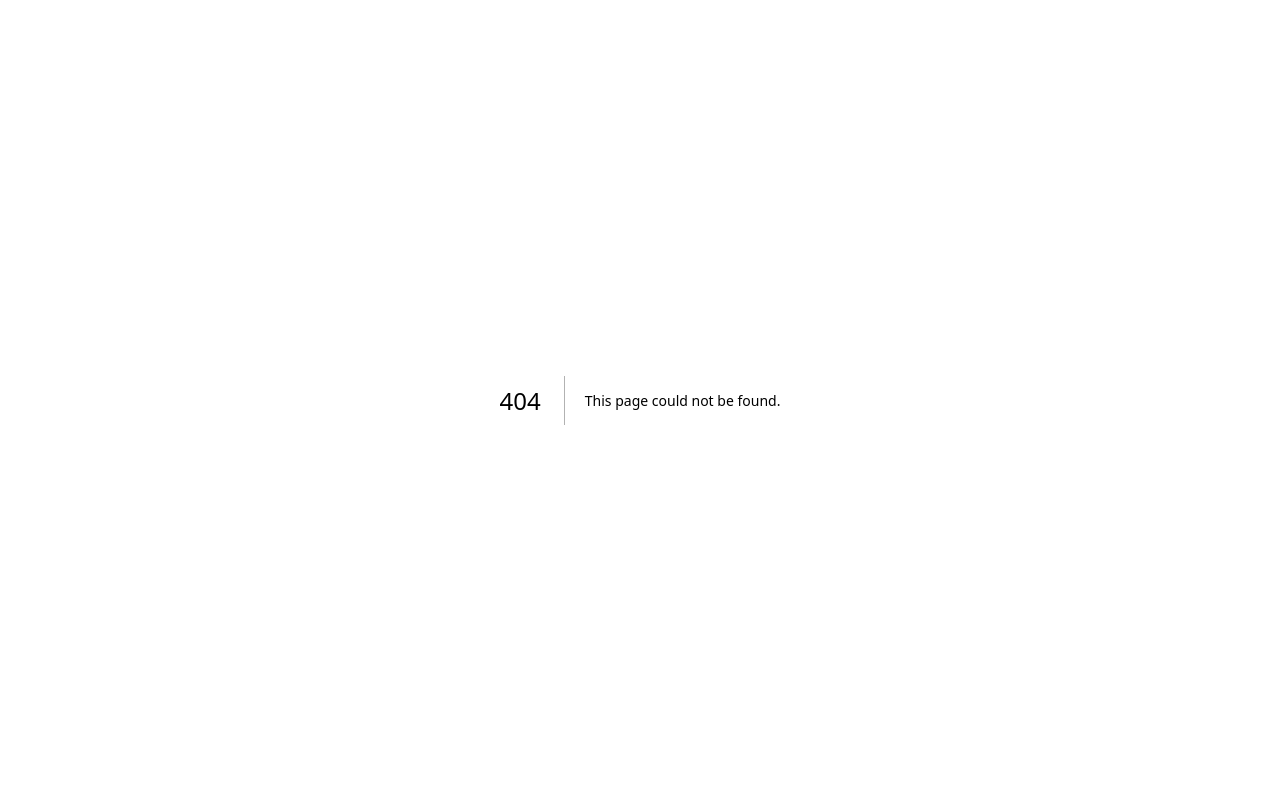
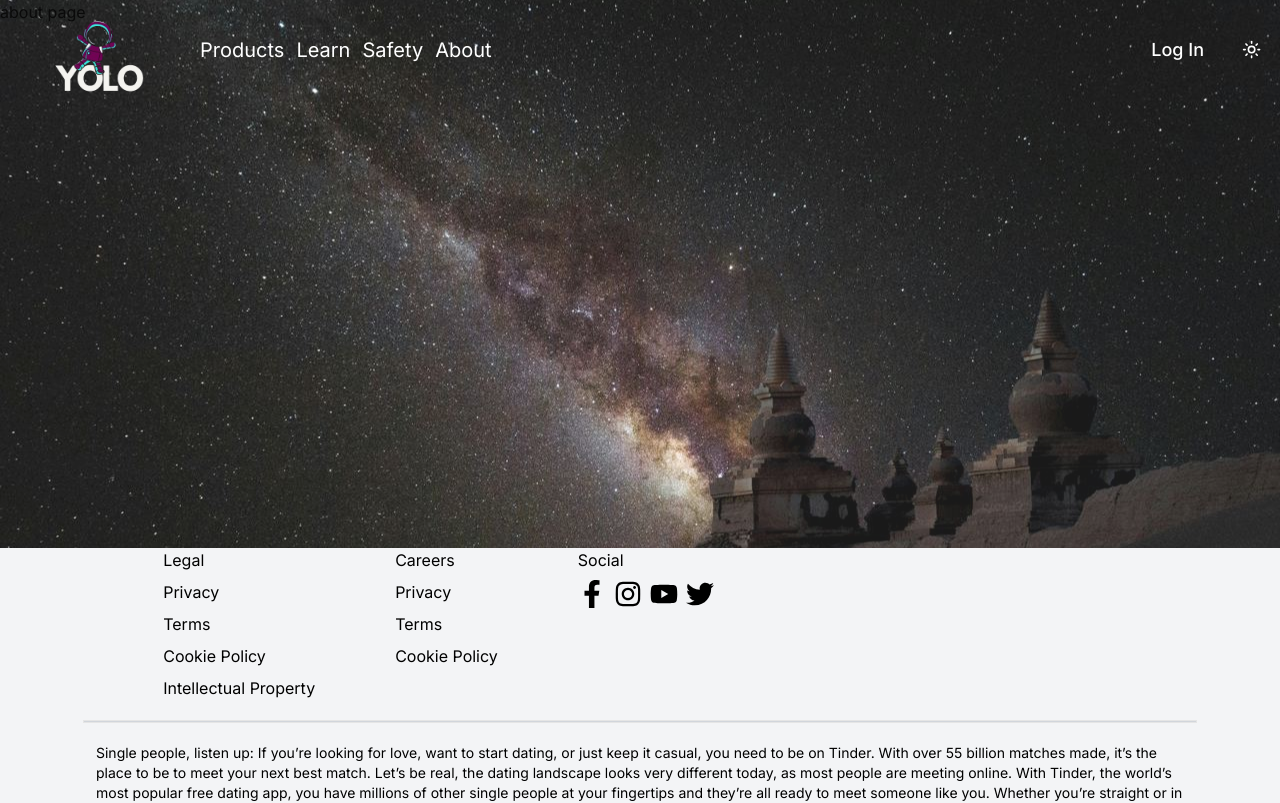
Before and after one commit to aryansighkumaya/yolo-set, a Next.js app: page /about in a window 1280 px wide. Before the commit this address had no page. Shown: the top 803 px of the page. Built offline with nearby package versions, Linux system fonts and the light colour scheme.

Commit message:
feat: layout for routes created

```diff
--- /dev/null
+++ b/app/(marketing)/(routes)/about/page.jsx
@@ -0,0 +1,11 @@
+import React from 'react'
+
+const AboutPage = () => {
+  return (
+    <div className=" h-[500px]">
+        <h1>about page</h1>
+    </div>
+  )
+}
+
+export default AboutPage
--- /dev/null
+++ b/app/(marketing)/(routes)/layout.jsx
@@ -0,0 +1,16 @@
+import Footer from "../_components/Footer"
+import HeroComponent from "../_components/HeroComponent"
+
+const RoutesLayout = ({children}) => {
+  return (
+    <div className=" min-h-[100vh] flex flex-col gap-[3rem]">
+        <HeroComponent/>
+
+       {children}
+
+        <Footer/>
+    </div>
+  )
+}
+
+export default RoutesLayout
--- /dev/null
+++ b/app/(marketing)/(routes)/products/page.jsx
@@ -0,0 +1,8 @@
+
+const ProudctsPage = () => {
+  return (
+    <div>products page</div>
+  )
+}
+
+export default ProudctsPage
--- a/app/(marketing)/_components/HeroComponent.jsx
+++ b/app/(marketing)/_components/HeroComponent.jsx
@@ -3,6 +3,7 @@ import DrawerModal from "@/components/modals/drawer-modal";
 import { ModeToggle } from "@/components/mode-toggle";
 import { Button } from "@/components/ui/button";
 import Image from "next/image";
+import Link from "next/link";
 
 const HeroComponent = () => {
 
@@ -12,7 +13,8 @@ const HeroComponent = () => {
     >
       <div className="w-full h-full flex justify-between items-center hero">
         <div className="flex justify-center items-center">
-          <span className=" mt-[3.5rem]">
+          <Link className=" mt-[3.5rem]"
+          href={`/`}>
           <Image
         src="/logo.png"
         alt="Logo"
@@ -20,13 +22,15 @@ const HeroComponent = () => {
         height={250}
         objectFit="contain"
       />
-          </span>
+          </Link>
           <div className="hidden lg:flex justify-center items-center gap-3 text-xl">
-            <span >Products</span>
+            <Link href={"/products"} >Products</Link>
 
-            <span >Learn</span>
+            <Link href={"/about"} >Learn</Link>
 
-            <span >Safety</span>
+            <Link href={"/about"} >Safety</Link>
+
+            <Link href={"/about"} >About</Link>
           </div>
         </div>
 
```
